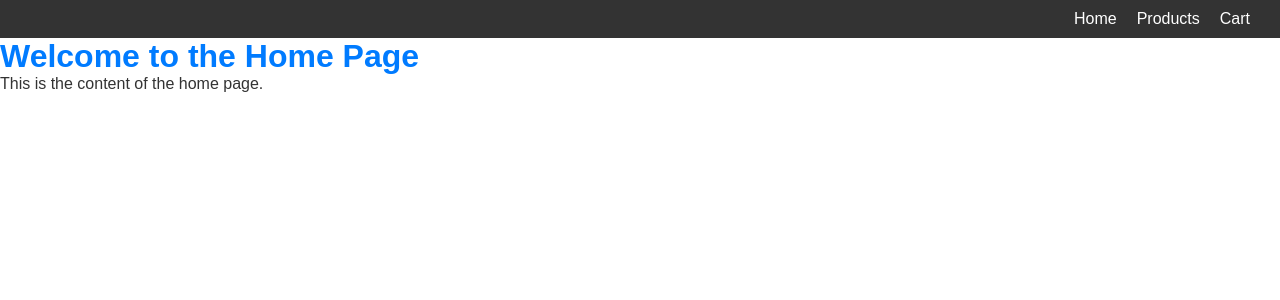
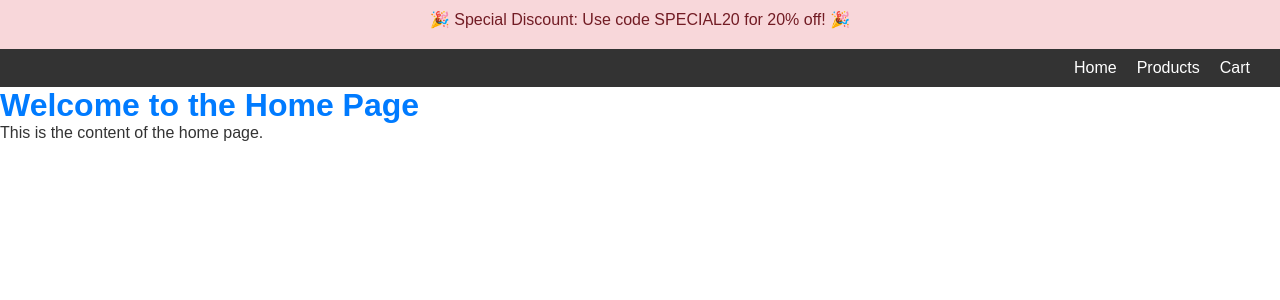
Before and after one commit to PiotrWojenski/E-Commerce-Store, a React (Create React App) app: page / in a window 1280 px wide. Shown: the top 300 px of the page. Built offline with nearby package versions, Linux system fonts and the light colour scheme.

Commit message:
Add Topbar component to App.js

```diff
--- a/src/App.js
+++ b/src/App.js
@@ -4,10 +4,12 @@ import Navbar from './components/Navbar/Navbar'
 import Home from './pages/Home/Home'
 import Products from './pages/Products/Products'
 import Cart from './pages/Cart/Cart'
+import Topbar from './components/Topbar/Topbar'
 
 function App() {
 	return (
 		<Router>
+			<Topbar />
 			<Navbar />
 			<Routes>
 				<Route path="/" element={<Home />} />
--- /dev/null
+++ b/src/components/Topbar/Topbar.css
@@ -0,0 +1,6 @@
+.topbar {
+	background-color: #f8d7da;
+	padding: 10px;
+	text-align: center;
+	color: #721c24;
+}
--- /dev/null
+++ b/src/components/Topbar/Topbar.jsx
@@ -0,0 +1,12 @@
+import React from 'react'
+import './Topbar.css'
+
+const Topbar = () => {
+	return (
+		<div className="topbar">
+			<p>🎉 Special Discount: Use code SPECIAL20 for 20% off! 🎉</p>
+		</div>
+	)
+}
+
+export default Topbar
--- a/src/pages/Home/Home.css
+++ /dev/null
@@ -1,3 +0,0 @@
-.container {
-	background-color: red;
-}
```
